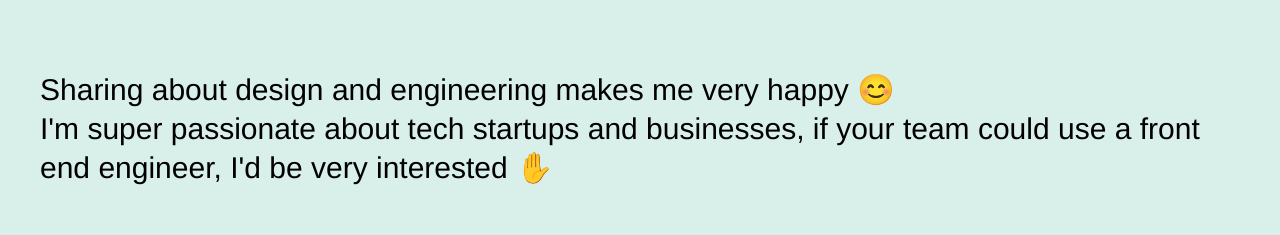
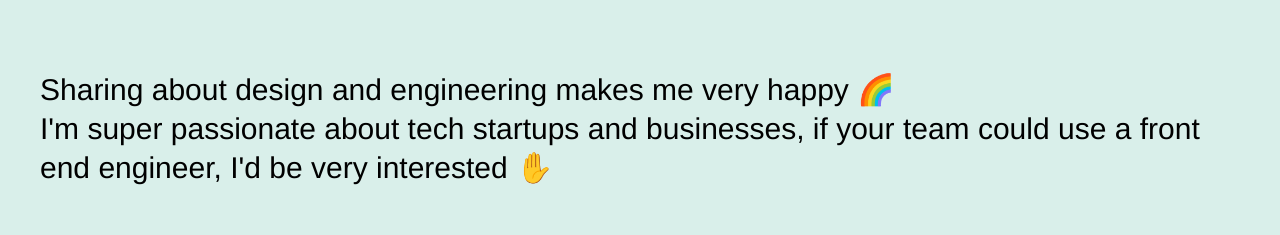
Before and after one commit to NhatDinh/nhatdinh.me, a Next.js app: page / in a window 1280 px wide. Shown: the part 137-372 px from the top of the page. Built offline with nearby package versions, Linux system fonts and the light colour scheme.

Commit message:
changed icons

```diff
--- a/components/Hero.js
+++ b/components/Hero.js
@@ -27,7 +27,7 @@ class Hero extends React.Component {
           </div>
           <div className="m-container">
             <p>
-              Sharing about design and engineering makes me very happy 😊
+              Sharing about design and engineering makes me very happy 🌈
               <br />
               I'm super passionate about tech startups and businesses, if your
               team could use a front end engineer, I'd be very interested ✋
```
